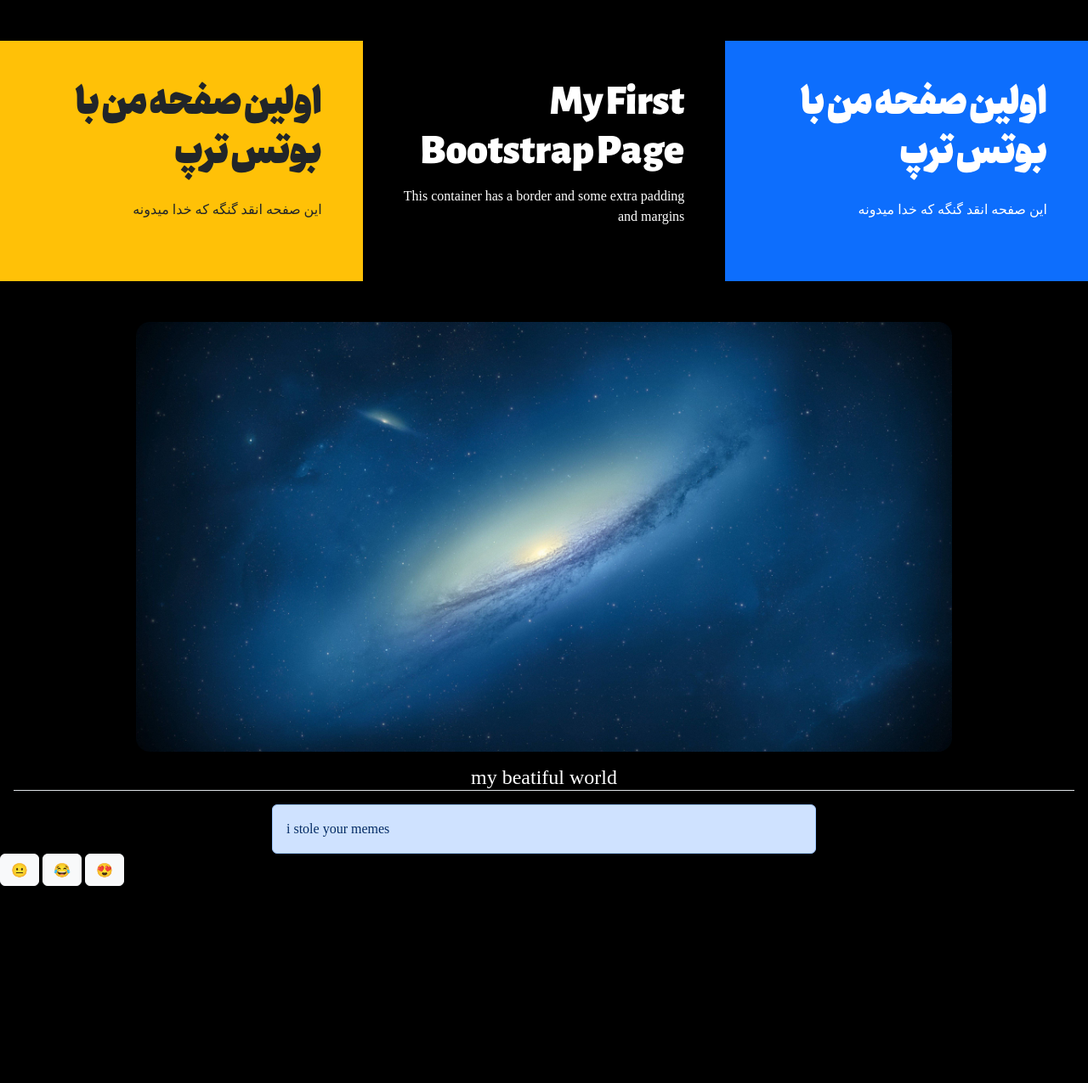
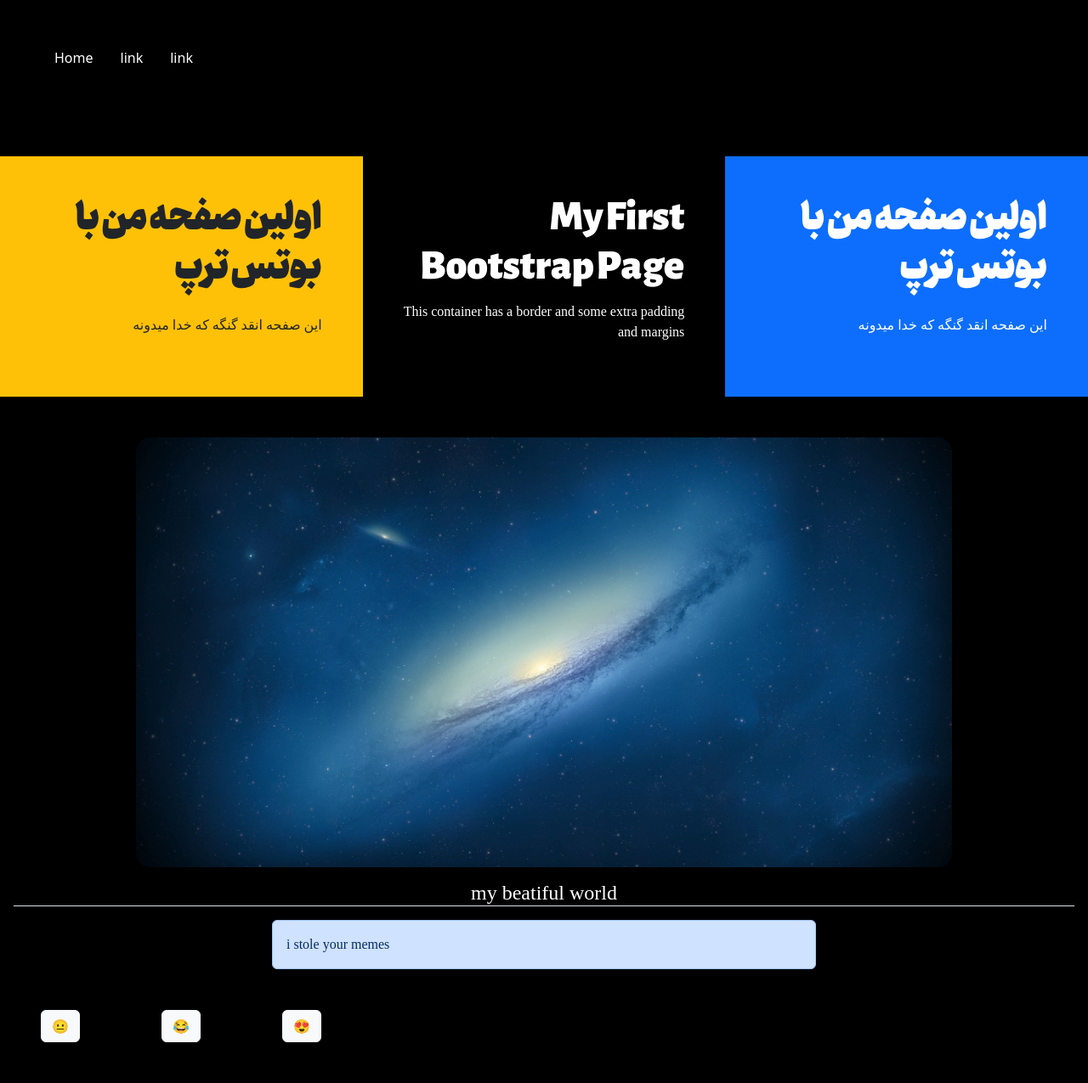
Before and after one commit to M3rFIsh/m3rfish.github.io, a plain HTML site: page index.html in a window 1280 px wide. Shown: the whole page at 85% size. Before the commit the page ends 1043 px from the top, so only its background shows below. Drawn offline with nearby package versions, Linux system fonts and the light colour scheme.

Commit message:
tested some other

```diff
--- a/index.html
+++ b/index.html
@@ -1,7 +1,7 @@
 <!DOCTYPE html>
 
 <html lang="en">
-  <head >
+  <head>
     <title>bootstrap test</title>
     <link
       rel="shortcut icon"
@@ -19,12 +19,23 @@
     <link rel="stylesheet" href="style.css" />
   </head>
   <body class="bg-black">
+    <ul class="nav m-5">
+      <li class="nav-item">
+        <a href="#" class="nav-link text-white">Home</a>
+      </li>
+      <li class="nav-item">
+        <a href="#" class="nav-link text-white">link</a>
+      </li>
+      <li class="nav-item">
+        <a href="#" class="nav-link text-white">link</a>
+      </li>
+    </ul>
     <div class="row m-0">
       <div class="col border-black p-5 my-5 bg-warning">
         <h1 class="display-5">اولین صفحه من با بوتس ترپ</h1>
         <p class="my-4">این صفحه انقد گنگه که خدا میدونه</p>
       </div>
-      <div class="col border-black  p-5 my-5 text-white">
+      <div class="col border-black p-5 my-5 text-white">
         <h1 class="display-5">My First Bootstrap Page</h1>
         <p>This container has a border and some extra padding and margins</p>
       </div>
@@ -39,16 +50,23 @@
         alt="galaxy"
         class="rounded-4 w-75 d-block m-auto"
       />
-      <p class="text-center border-bottom h4 m-3 text-white">my beatiful world</p>
+      <p class="text-center border-bottom h4 m-3 text-white">
+        my beatiful world
+      </p>
     </div>
     <p class="alert alert-primary text-start w-50 d-block m-auto">
       i stole your memes
     </p>
-    <div class="btn-group m-auto d-inline-block">
-      <a href="neutral-face_1f610.png"><button class="btn btn-light">😐</button></a>
-      <a href="neutral-face_1f610.png"><button class="btn btn-light ">😂</button></a>
-      <a href="neutral-face_1f610.png"><button class="btn btn-light ">😍</button></a>
+    <div class="btn-group">
+      <a href="neutral-face_1f610.png"
+        ><button class="btn btn-light m-5">😐</button></a
+      >
+      <a href="neutral-face_1f610.png"
+        ><button class="btn btn-light m-5">😂</button></a
+      >
+      <a href="neutral-face_1f610.png"
+        ><button class="btn btn-light m-5">😍</button></a
+      >
     </div>
-
   </body>
 </html>
```
